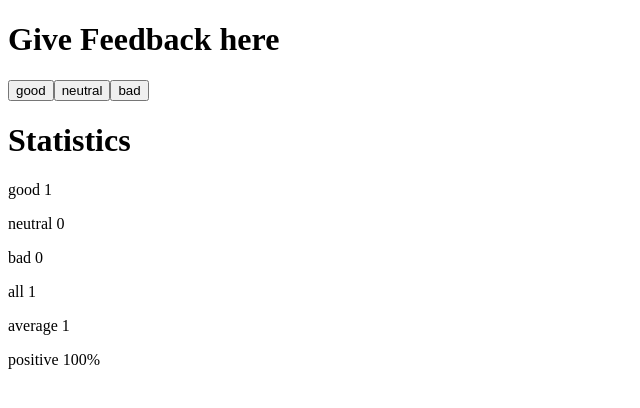
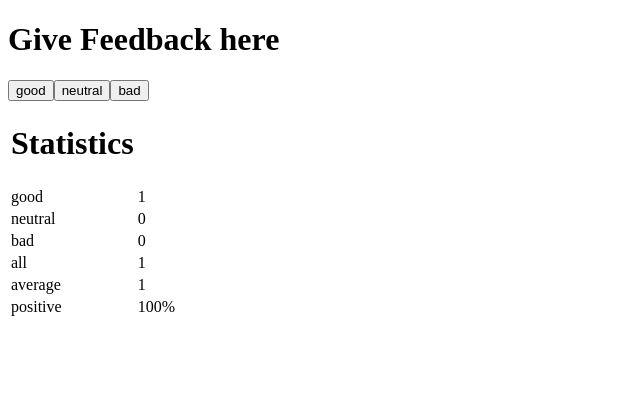
Before and after one commit to BradGrensewich/fullstackopen-exercises, a React (Vite) app in the folder 1/unicafe/: page / in a window 1280 px wide. Both pictures are taken after a click on the button "good". Shown: the top 408 px of the page, without its empty margins (0-640 px from the left). Built offline with nearby package versions, Linux system fonts and the light colour scheme.

Commit message:
exercise 1.11

```diff
--- a/1/unicafe/src/App.jsx
+++ b/1/unicafe/src/App.jsx
@@ -6,9 +6,10 @@
 
 const StatisticLine = ({ text, count }) => {
 	return (
-		<p>
-			{text} {count}
-		</p>
+		<tr>
+			<td>{text}</td>
+			<td>{count}</td>
+		</tr>
 	);
 };
 //done already in previous step
@@ -20,15 +21,21 @@
 		return <p>No feedback given</p>;
 	}
 	return (
-		<>
+		<table>
+			<tbody>
+				<tr>
+					<th>
 						<h1>Statistics</h1>
+					</th>
+				</tr>
 				<StatisticLine text={'good'} count={good} />
 				<StatisticLine text={'neutral'} count={neutral} />
 				<StatisticLine text={'bad'} count={bad} />
 				<StatisticLine text={'all'} count={all} />
 				<StatisticLine text={'average'} count={avg} />
 				<StatisticLine text={'positive'} count={pos} />
-		</>
+			</tbody>
+		</table>
 	);
 };
 
```
Lines whose indentation alone changed are shown as unchanged.
